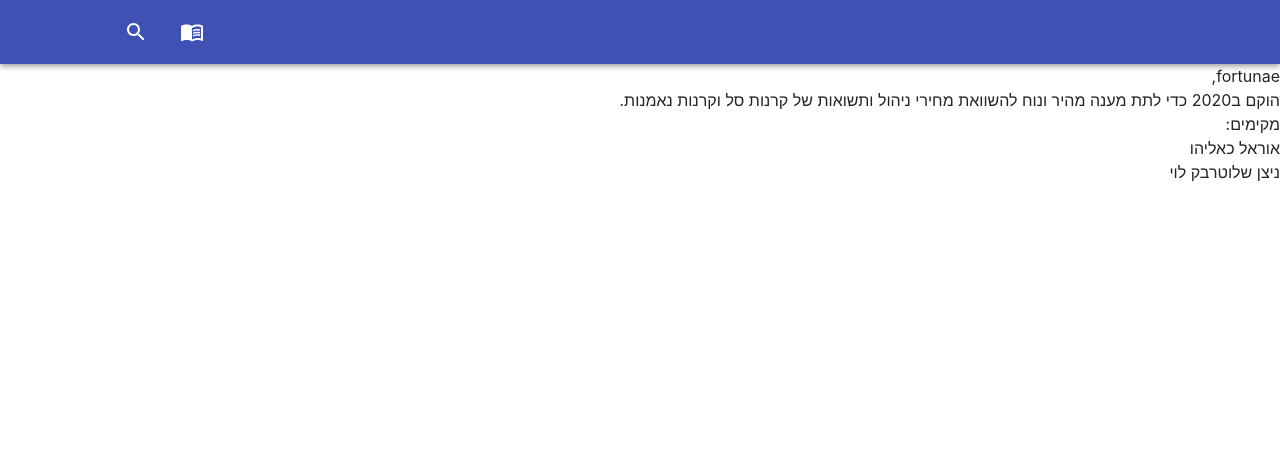
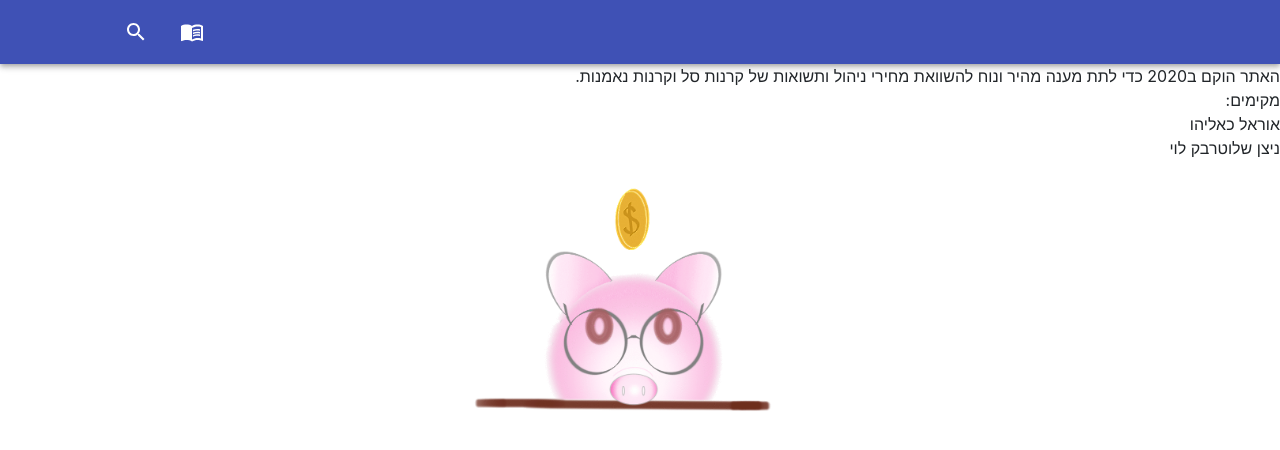
Before and after one commit to nitsan57/stock, a React (Create React App) app: page /contact in a window 1280 px wide. Shown: the top 450 px of the page. Built offline with nearby package versions, Linux system fonts and the light colour scheme; what react-plotly.js would draw is missing.

Commit message:
[About] change style

```diff
--- a/src/App.js
+++ b/src/App.js
@@ -5,6 +5,7 @@ import * as StockMarket from './stock_getter/StockGetter';
 import Navbar from './navbar/Navbar';
 import { BrowserRouter as Router, Switch, Route } from 'react-router-dom';
 import GoogleAd from './google_ad/GoogleAd';
+import MainLogo from './Logo/Logo_b.png';
 
 class App extends React.Component {
 	constructor() {
@@ -45,15 +46,20 @@ class App extends React.Component {
 						<script type="text/javascript" src="//resources.infolinks.com/js/infolinks_main.js"></script>
 					</Route>
 					<Route exact path="/contact">
-						<div style={{ textAlign: 'right', alignSelf: 'stretch' }}>{',fortunae'}</div>
+						{/* <div style={{ textAlign: 'right', alignSelf: 'stretch' }}>{',fortunae'}</div> */}
 						<div style={{ textAlign: 'right', alignSelf: 'stretch' }}>
 							{
-								'.הוקם ב2020 כדי לתת מענה מהיר ונוח להשוואת מחירי ניהול ותשואות  של קרנות סל וקרנות נאמנות'
+								'.האתר הוקם ב2020 כדי לתת מענה מהיר ונוח להשוואת מחירי ניהול ותשואות  של קרנות סל וקרנות נאמנות'
 							}
 						</div>
 						<div style={{ textAlign: 'right', alignSelf: 'stretch' }}>{':מקימים'}</div>
 						<div style={{ textAlign: 'right', alignSelf: 'stretch' }}>{'אוראל כאליהו'}</div>
 						<div style={{ textAlign: 'right', alignSelf: 'stretch' }}>{'ניצן שלוטרבק לוי'}</div>
+						<img
+							src={MainLogo}
+							style={{ display: 'flex', margin: 'auto', width: '30%', height: '30%' }}
+							alt="fireSpot"
+						/>
 					</Route>
 				</Switch>
 			</Router>
```
